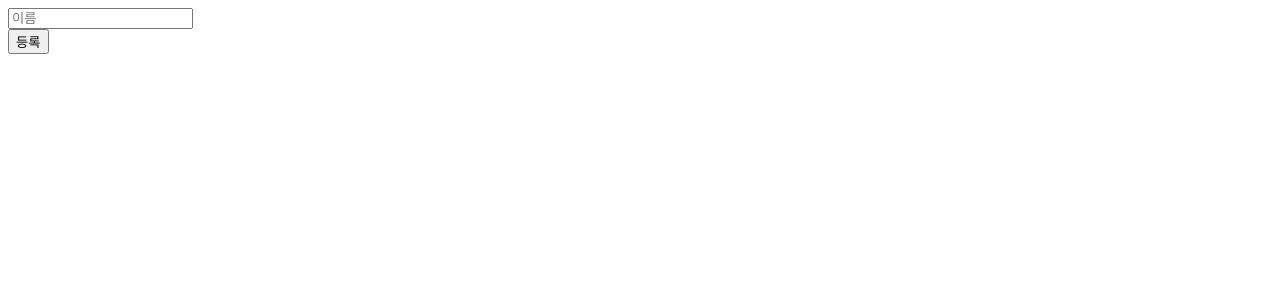
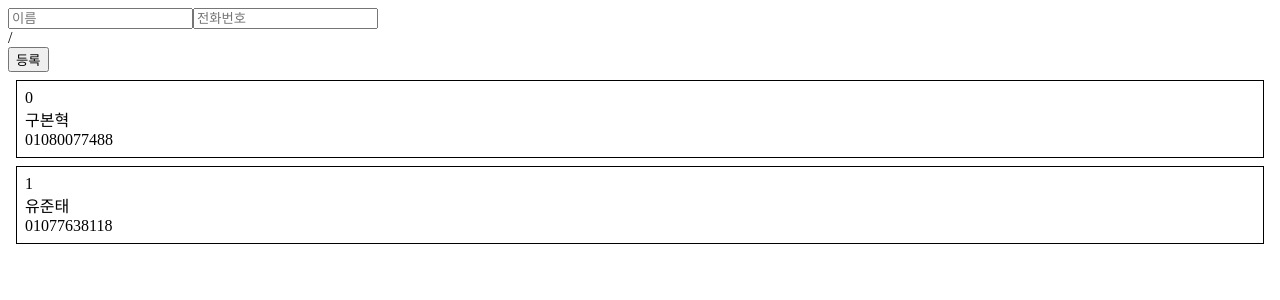
Before and after one commit to Koobonhyeok/reactProject, a React (Create React App) app: page / in a window 1280 px wide. Shown: the top 300 px of the page. Built offline with nearby package versions, Linux system fonts and the light colour scheme.

Commit message:
prop 테스트 완료

```diff
--- a/src/components/Body.js
+++ b/src/components/Body.js
@@ -1,15 +1,38 @@
 import React, { Component } from 'react';
 import PhoneForm from './PhoneForm';
+import PhoneInfoList from './PhoneInfoList';
 
 // 같은 Component에서 해야하나
 class Body extends Component{
+    state ={
+        information : [
+            {
+                id:0,
+                name: '구본혁',
+                phone: '01080077488'
+            },
+            {
+                id:1,
+                name: '유준태',
+                phone: '01077638118'
+            }
+        ]
+    }
+    id = this.state.information.length;
     handleCreate = (data)=>{
-        console.log(data);
+        const { information } =this.state;
+        this.setState({
+
+            information: information.concat({ id: this.id++, name:data.name, phone:data.phone})
+        })
     }
     render() {
+        //const { information } = this.state;
         return (
-            <div><PhoneForm onCreate={this.handleCreate} /></div>
-
+            <div>
+                <PhoneForm onCreate={this.handleCreate} />
+                <PhoneInfoList data={this.state.information} />
+            </div>
 
         );
     }
--- a/src/components/PhoneForm.js
+++ b/src/components/PhoneForm.js
@@ -6,25 +6,29 @@ class PhoneForm extends Component{
         phone: ''
     }
     handleChange = (e)=>{
-        console.log(e.target.value)
+
         this.setState({
-            [e.target.name] : e.target.value
+            [e.target.name] : e.target.value,
+            [e.target.phone] : e.target.value
         })
     }
     handleSubmit = (e)=>{
-        console.log('submit');
         // 페이지 리로딩 방지
         e.preventDefault();
         // 상태값을 onCreate를 통하여 부모에서 전달
         this.props.onCreate(this.state);
-
+        this.setState({
+            name: '',
+            phone: ''
+        })
     }
     render(){
         return (
             <div>
                 <form onSubmit={this.handleSubmit}>
                     <input placeholder='이름' value={this.state.name} onChange={this.handleChange} name='name' />
-                    <div>{this.state.name}</div>
+                    <input placeholder='전화번호' value={this.state.phone} onChange={this.handleChange} name='phone' />
+                    <div><span>{this.state.name}</span> / <span>{this.state.phone}</span> </div>
                     <button type="submit">등록</button>
                 </form>
             </div>
--- /dev/null
+++ b/src/components/PhoneInfo.js
@@ -0,0 +1,32 @@
+import React, {Component} from "react";
+
+class PhoneInfo extends Component{
+    static defaultPrps ={
+        info:{
+            id: 0,
+            name: '이름',
+            phone: '01080077488'
+        }
+    }
+
+    render(){
+        const style={
+            border: '1px solid black',
+            padding: '8px',
+            margin: '8px'
+        };
+        const {
+            name, phone, id
+        }= this.props.info
+
+        return(
+            <div style={style}>
+                <div>{id}</div>
+                <div>{name}</div>
+                <div>{phone}</div>
+            </div>
+        )
+    }
+}
+
+export default PhoneInfo;
--- /dev/null
+++ b/src/components/PhoneInfoList.js
@@ -0,0 +1,22 @@
+import React, {Component} from "react";
+import PhoneInfo from "./PhoneInfo";
+
+class PhoneInfoList extends Component{
+    static defaultProps={
+        data:[]
+    }
+    render(){
+        const { data }= this.props;
+        const list = data.map(
+            info => (<PhoneInfo key={info.id} info={info} />)
+        )
+        return(
+            <div>
+                {list}
+            </div>
+        )
+    };
+
+}
+
+export default PhoneInfoList;
```
